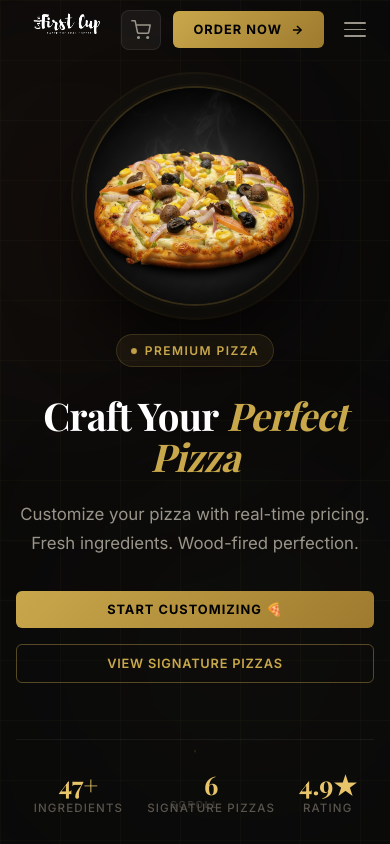
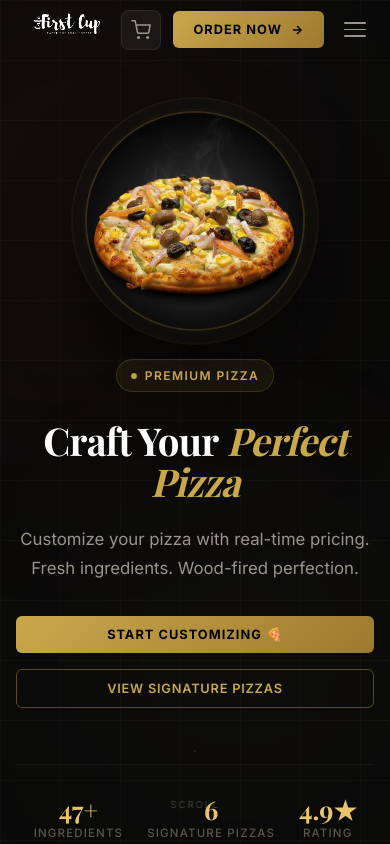
Before and after one commit to Mujjamil/PizzaBuilder, a React (Vite) app: page / in a window 390 px wide. Shown: the top 844 px of the page. Built offline with nearby package versions, Linux system fonts and the light colour scheme; a web font is replaced by a local one.

Commit message:
added margin to the image wrap of pizza

```diff
--- a/src/components/Navbar.css
+++ b/src/components/Navbar.css
@@ -269,4 +269,7 @@
         max-height: 100px;
         padding-top: 2px;
     }
+    .hero__image-wrap{
+        margin-top: 50px;
+    }
 }
```
